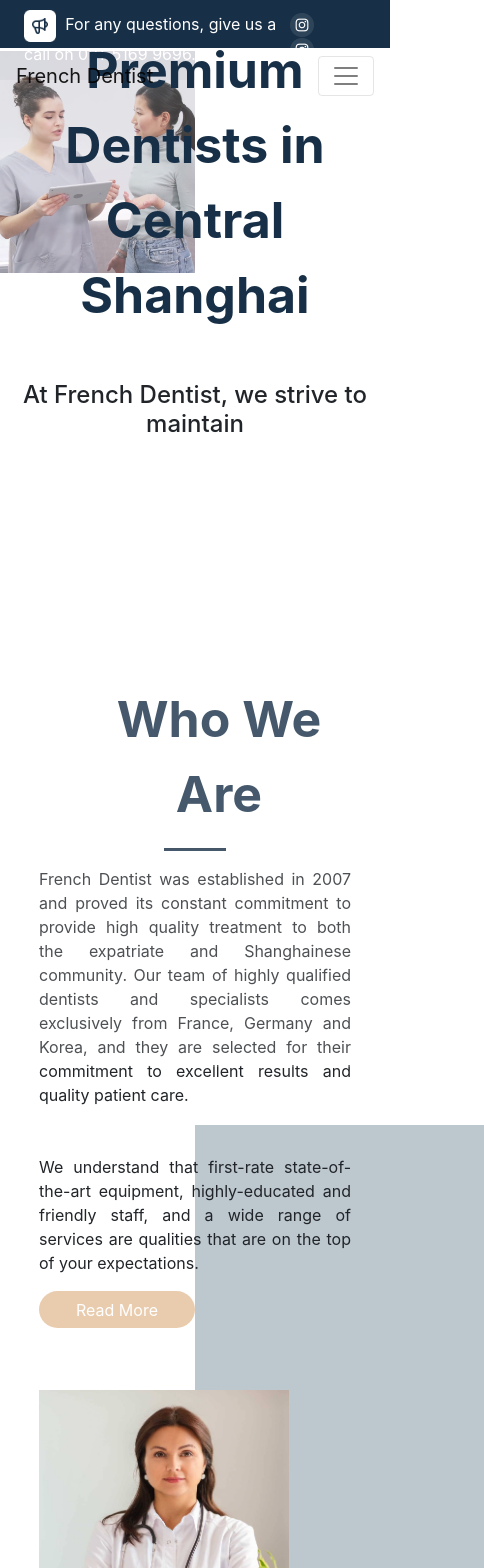
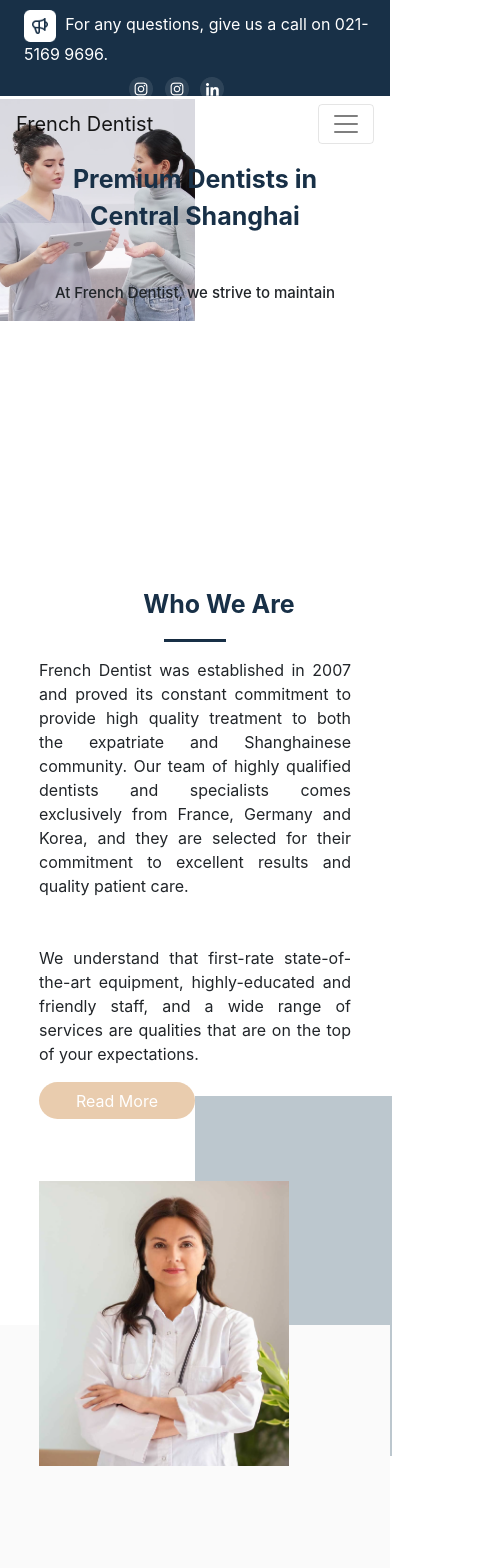
Before and after one commit to Afaq-Ali/FrenchDentistWebsite, a React (Create React App) app: page / in a window 390 px wide. Shown: the top 1568 px of the page, 484 px wide, since content can reach past the window. Built offline with nearby package versions, Linux system fonts and the light colour scheme.

Commit message:
responsive iphone

```diff
--- a/src/components/care.js
+++ b/src/components/care.js
@@ -46,7 +46,7 @@
                             <img className="m-0 carecardimg" src="./homepics/careimg1.png" alt="" />
                             <h3 className="cardheading">Cosmetic Dentistry</h3>
                             <hr />
-                            <p>Dr. McCormick is a world-class cosmetic dentist. From whitening to veneers, tooth
+                            <p className="careparagh">Dr. McCormick is a world-class cosmetic dentist. From whitening to veneers, tooth
                                 straightening & more, we offer a wide range of cosmetic dentistry services designed
                                 to help you achieve a smile you’re truly proud of.
                             </p>
--- a/src/components/home.js
+++ b/src/components/home.js
@@ -10,13 +10,13 @@
             </div>
 
             <div className="hometxt1">
-                <div className="caretext text-center font-weight-bold mt-5 ">Premium Dentists in <br></br> Central Shanghai</div>
-                <h4 className="mt-5">At French Dentist, we strive to maintain</h4>
+                <div className="caretext maintxthome text-center font-weight-bold mt-5">Premium Dentists in <br></br> Central Shanghai</div>
+                <h4 className="subhead mt-5">At French Dentist, we strive to maintain</h4>
             </div>
 
             <div className="section1">
                 <div className="secttext">
-                    <div className="caretext text-center font-weight-bolder ml-5">Who We Are</div>
+                    <div className="caretext paddinghome text-center font-weight-bolder ml-5">Who We Are</div>
                 <hr className="hroverall" />
                     <p className="text-justify">
                         French Dentist was established in 2007 and proved its constant commitment to
@@ -39,18 +39,18 @@
             </div>
 
             <div className="homeservices">
-            <div className="caretext text-center font-weight-bolder mt-5 ">Our Services</div>
+            <div className="caretext paddingtophome text-center font-weight-bolder mt-5 ">Our Services</div>
                 <hr className="hroverall" />
                 <div className="servtab">
-                    <div><img src="./homepics/noun_dental care_3740157 2.png" alt="" /></div>
-                    <div className="ml-5">
+                    <div><img className="homefullwid" src="./homepics/noun_dental care_3740157 2.png" alt="" /></div>
+                    <div className="hometxtsect ml-5">
                         <div className="font-weight-bolder mb-3">VENEERS</div>
                         <div>Porcelain veneer is a thin shell of porcelain / ceramic that is bonded onto the
                             front surface of a tooth so to improve its cosmetic appearance. </div>
                     </div>
                 </div>
                 <div className="servtab">
-                    <div><img src="./homepics/noun_dental care_3740157 2.png" alt="" /></div>
+                    <div><img className="homefullwid" src="./homepics/noun_dental care_3740157 2.png" alt="" /></div>
                     <div className="ml-5">
                         <div className="font-weight-bolder mb-3">WHITENING</div>
                         <div>Our smile says a lot about us to other people. Dazzling white smile creates a
@@ -58,7 +58,7 @@
                     </div>
                 </div>
                 <div className="servtab">
-                    <div><img src="./homepics/noun_dental care_3740157 2.png" alt="" /></div>
+                    <div><img className="homefullwid" src="./homepics/noun_dental care_3740157 2.png" alt="" /></div>
                     <div className="ml-5">
                         <div className="font-weight-bolder mb-3">IMPLANTOLOGY</div>
                         <div>A dental implant is a metal post that replaces the root of a missing tooth.
@@ -66,7 +66,7 @@
                     </div>
                 </div>
                 <div className="servtab">
-                    <div><img src="./homepics/noun_dental care_3740157 2.png" alt="" /></div>
+                    <div><img className="homefullwid" src="./homepics/noun_dental care_3740157 2.png" alt="" /></div>
                     <div className="ml-5">
                         <div className="font-weight-bolder mb-3">ORTHODONTICS</div>
                         <div>At French Dentist we pride ourselves on offering a full range of braces using
@@ -74,7 +74,7 @@
                     </div>
                 </div>
                 <div className="servtab">
-                    <div><img src="./homepics/noun_dental care_3740157 2.png" alt="" /></div>
+                    <div><img className="homefullwid" src="./homepics/noun_dental care_3740157 2.png" alt="" /></div>
                     <div className="ml-5">
                         <div className="font-weight-bolder mb-3">INVISALIGN</div>
                         <div>Apart from the usual orthodontic procedures, which employ brackets (bands, arches)
@@ -82,7 +82,7 @@
                     </div>
                 </div>
                 <div className="servtab">
-                    <div><img src="./homepics/noun_dental care_3740157 2.png" alt="" /></div>
+                    <div><img className="homefullwid" src="./homepics/noun_dental care_3740157 2.png" alt="" /></div>
                     <div className="ml-5">
                         <div className="font-weight-bolder mb-3">SPEECH THERAPY</div>
                         <div>From birth, children learn to communicate in a variety of ways including through
--- a/src/components/team.js
+++ b/src/components/team.js
@@ -6,9 +6,9 @@
         <div>
             <div>
                 <img className="teamcover" src="./homepics/teamhero.png" alt="" />
-                <div className="teamhero">
-                    <h1 className="mb-5">A team of <br /> international dentists</h1>
-                    <p>Our team of highly qualified dentists and specialists comes exclusively from France,
+                <div className="teamhero iphone">
+                    <h1 className="mb-5 maintxtteam ">A team of <br /> international dentists</h1>
+                    <p className="iphonetxt">Our team of highly qualified dentists and specialists comes exclusively from France,
                         Germany and Korea, and they are selected for their commitment to excellent results
                         and quality patient care.</p>
                 </div>
--- a/src/styles/style.css
+++ b/src/styles/style.css
@@ -519,3 +519,96 @@
         margin-top: -35rem;
     }
   }
+  @media screen and (max-width: 577px) {
+    .upperheader{
+            display: flex;
+            flex-direction: column;
+            align-content: center;
+            height: 6rem;
+    }
+    .herosection{
+        position: absolute;
+        top: 35%;
+        margin-top: -4.5rem;
+        height: 230px;
+    }
+    .socialicons{
+        display: flex;
+        justify-content: center;
+        margin-bottom: 4px;
+    }
+    .caretext{
+        font-size: 25px;
+        padding-top: 40px;
+    }
+    .homeimg3{
+        position: relative;
+        top: -370px;
+        height: 360px;
+    }
+    .subhead{
+        font-size: 15px;
+    }
+    .paddingtophome{
+        padding-top: 150px;
+    }
+    .maintxthome{
+        padding-top: 80px;
+    }
+    .aboutsect{
+        display: flex;
+        flex-direction: column;
+    }
+    .aboutsect3{
+        display: flex;
+        flex-direction: column;
+    }
+    .maintxtteam{
+        margin-top: 50px;
+        width: 139%;
+        font-size: 25px;
+    }
+    .fontsizefooter {
+        font-size: 50px;
+    }
+    .fontsizefooter1{
+        font-size: 30px;
+    }
+  }
+  @media screen and (max-width: 380px) {
+    .secttext{
+        margin-top: -50%;
+    }
+    .homeimg3{
+        top: -289px;
+        height: 465px;
+        width: 148px;
+}
+    .servtab{
+        display: flex;
+        flex-direction: column;
+        width: 100%;
+    }
+    .homefullwid{
+        margin-left: 79px;
+    }
+    .iphone{
+        position: relative;
+        top: -184px;
+    }
+    .iphonetxt{
+        margin-top: 136px;
+        width: 170%;
+    }
+    .carecardimg{
+         width: 206%;
+    }
+    .careparagh{
+    width: 180%;
+    margin-left: -32px;
+    }
+    .webbtn {
+        width: 124%;
+        padding: 7px;
+    }
+  }
```
